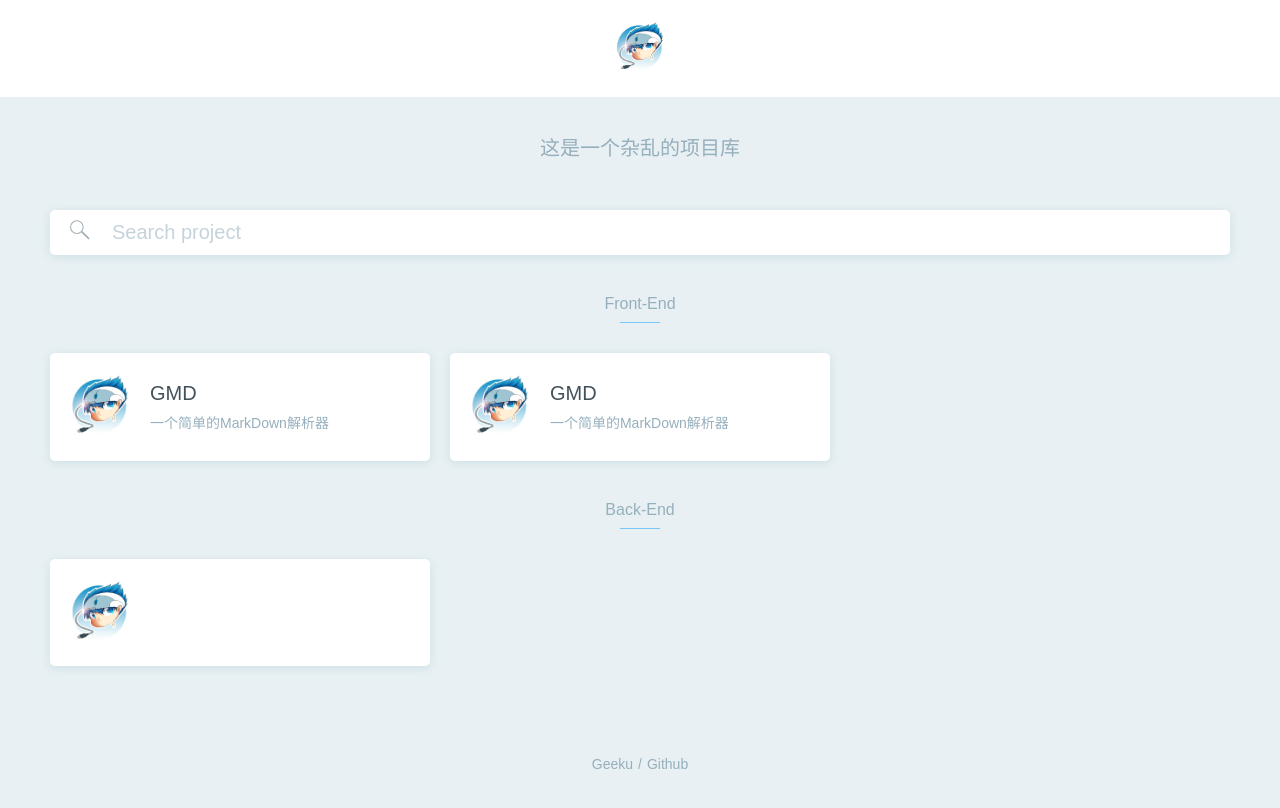
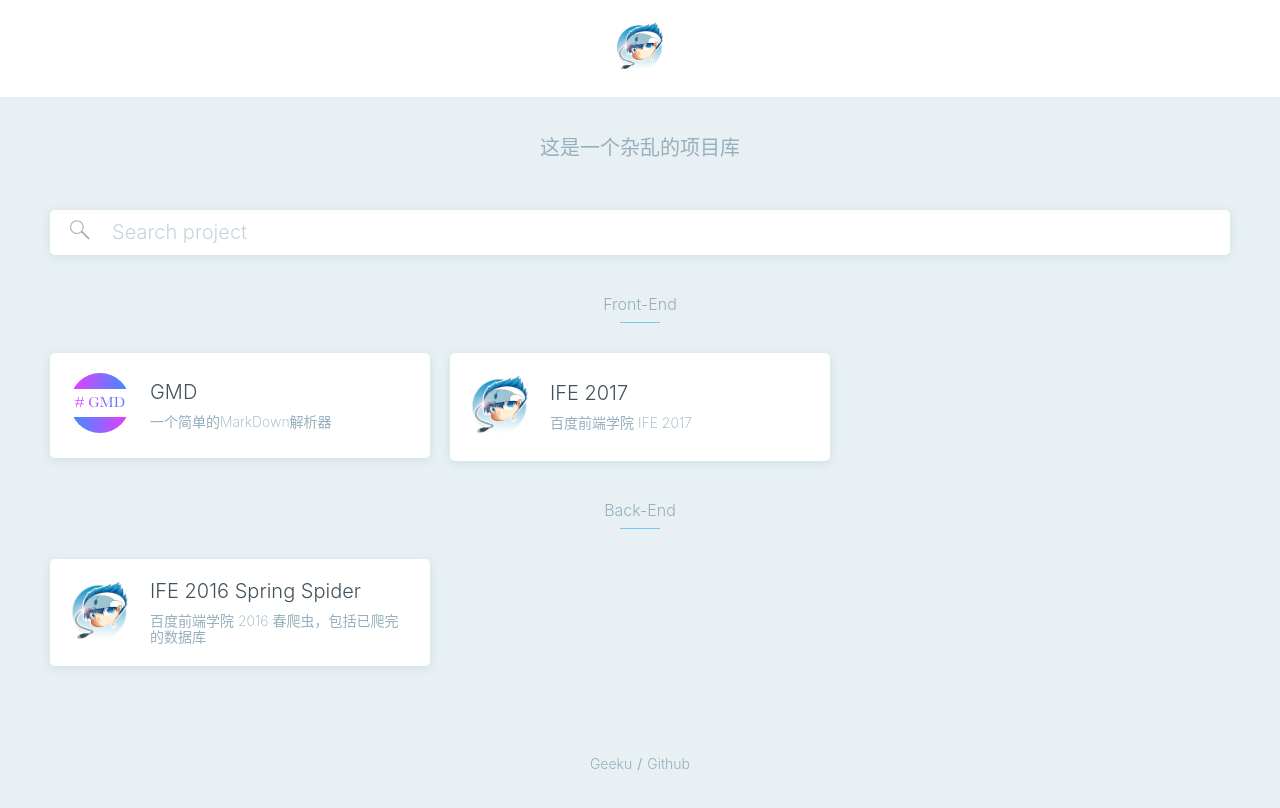
Before and after one commit to gongpeione/myProjects, a plain HTML site: page index.html in a window 1280 px wide. Drawn offline with nearby package versions, Linux system fonts and the light colour scheme; a web font is replaced by a local one.

Commit message:
style&font

```diff
--- a/index.html
+++ b/index.html
@@ -12,22 +12,16 @@
 
     <meta name="viewport" content="width=device-width, initial-scale=1, maximum-scale=1"/>
 
-    <link rel="apple-touch-icon" href="" sizes="152x152">
-    <link rel="apple-touch-icon" href="" sizes="120x120">
-    <link rel="apple-touch-icon" href="" sizes="76x76">
-    <link rel="apple-touch-icon" href="" sizes="60x60">
+    <link rel="apple-touch-icon" href="avatar.png" sizes="152x152">
+    <link rel="apple-touch-icon" href="avatar.png" sizes="120x120">
+    <link rel="apple-touch-icon" href="avatar.png" sizes="76x76">
+    <link rel="apple-touch-icon" href="avatar.png" sizes="60x60">
 
     <meta name="theme-color" content="#363d4c">
 
-    <link rel="shortcut icon" href="favicon.ico" type="image/x-icon">
-
-    <link rel="search" type="application/opensearchdescription+xml" href="search.xml" title="" />
-
-    <!--[if lt IE 9]>
-            <script src="http://html5shiv.googlecode.com/svn/trunk/html5.js"></script>
-    <![endif]-->
+    <link rel="shortcut icon" href="avatar.png" type="image/x-icon">
+    <link href="//fonts.lug.ustc.edu.cn/css?family=Josefin+Slab" rel="stylesheet">
     <link rel="stylesheet" href="style.css">
-
 </head>
 <body>
 
@@ -72,6 +66,11 @@
 </div>
 
 <script src="//cdn.bootcss.com/vue/2.2.6/vue.min.js"></script>
+<script>
+    if (!window.fetch) {
+    	document.write('<script src="\/\/cdn.bootcss.com\/fetch\/2.0.3\/fetch.min.js"><\/script>');
+    }
+</script>
 <script src="main.js"></script>
 </body>
 </html>
--- a/lists.json
+++ b/lists.json
@@ -3,17 +3,20 @@
 		{
 			"title": "GMD",
 			"description": "一个简单的MarkDown解析器",
-			"link": "https://github.com/gongpeione/GMD"
+			"link": "https://github.com/gongpeione/GMD",
+			"logo": "logo/gmd.svg"
 		},
 		{
-			"title": "GMD",
-			"description": "一个简单的MarkDown解析器",
-			"link": "https://github.com/gongpeione/GMD"
+			"title": "IFE 2017",
+			"description": "百度前端学院 IFE 2017",
+			"link": "https://gongpeione.github.io/ife2017"
 		}
 	],
 	"Back-End": [
 		{
-
+			"title": "IFE 2016 Spring Spider",
+			"description": "百度前端学院 2016 春爬虫，包括已爬完的数据库",
+			"link": "https://github.com/gongpeione/ife_2016_spring_spider"
 		}
 	]
 }
--- a/main.js
+++ b/main.js
@@ -1,7 +1,7 @@
 /**
  * Created by geeku on 01/04/2017.
  */
-const project = new Vue({
+new Vue({
 	el: '#project',
 	data: {
 		test: 'test',
--- a/scss/layout.scss
+++ b/scss/layout.scss
@@ -8,6 +8,7 @@
 body {
   font-size: 100px;
   height: 100%;
+  font-family: 'Josefin Slab', BlinkMacSystemFont , "Segoe UI" , Roboto , "Segoe UI" , "Helvetica Neue", "PingFang SC", "Noto Sans" , "Noto Sans CJK SC" , "Microsoft YaHei", sans-serif;
 }
 html {
   box-sizing: border-box;
@@ -15,6 +16,10 @@
 *, *:before, *:after {
   box-sizing: inherit;
 }
+input {
+  font-family: 'Josefin Slab', BlinkMacSystemFont , "Segoe UI" , Roboto , "Segoe UI" , "Helvetica Neue", "PingFang SC", "Noto Sans" , "Noto Sans CJK SC" , "Microsoft YaHei", sans-serif;
+}
+
 @for $i from 0 through 5 {
   h#{$i + 1} { font-size: .3rem - ($i * .03); }
 }
--- a/style.scss
+++ b/style.scss
@@ -56,6 +56,7 @@
       border: none;
       background: none;
       font-size: .2rem;
+      font-weight: 300;
       color: $dark;
       outline: none;
     }
@@ -87,6 +88,9 @@
     padding: 0;
     margin: 0 auto;
   }
+  .detail{
+    width: 75%;
+  }
   li {
     display: inline-block;
     width: 33.33%;
@@ -116,6 +120,9 @@
       margin-bottom: $gap-small;
       font-weight: 300;
       font-size: .2rem;
+      text-overflow: ellipsis;
+      white-space: nowrap;
+      overflow: hidden;
     }
   }
   @media (max-width: 900px) {
```
Also changed, not shown: logo/gmd.svg (added), style.css, 1 other file.
